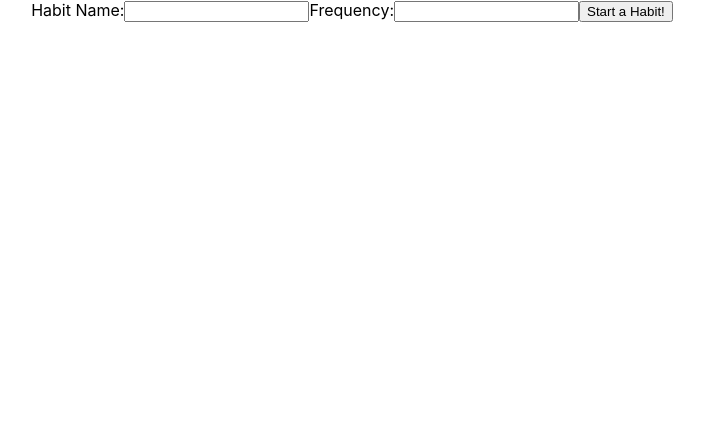
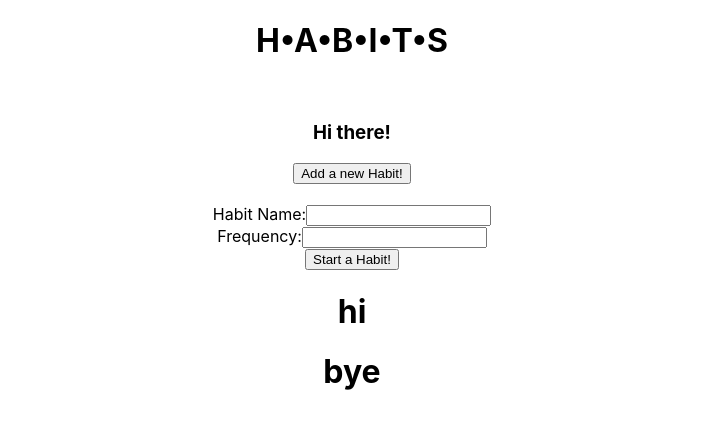
Before and after one commit to paaaarv/habits, a React (Create React App) app: page / in a window 1280 px wide. Shown: the top 428 px of the page, without its empty margins (288-992 px from the left). Built offline with nearby package versions, Linux system fonts and the light colour scheme.

Commit message:
added files for Good and Bad Habits

```diff
--- a/src/App.js
+++ b/src/App.js
@@ -1,12 +1,16 @@
 import React, { Component } from 'react';
 import './App.css';
 import HabitForm from './components/HabitForm.js'
-
+import Heading from './components/Heading.js'
+import GoodHabits from './components/GoodHabits'
+import BadHabits from './components/BadHabits'
 class App extends Component {
   render() {
     return (
       <div className="App">
+      <Heading/>
       <HabitForm/>
+      <GoodHabits/> <BadHabits/>
       </div>
     );
   }
--- /dev/null
+++ b/src/components/BadHabits.js
@@ -0,0 +1,14 @@
+import React from 'react';
+
+
+
+export default class BadHabits extends React.Component{
+
+
+
+  render(){
+    return(
+      <h1> bye </h1>
+    )
+  }
+}
--- a/src/components/Habits.js
+++ b/src/components/GoodHabits.js
@@ -2,23 +2,24 @@ import React from 'react';
 
 
   const Habit = (name) => {
+    return(
     <div>
-    <h2>{this.props.name} </h2> <br>
+    <h2>{this.props.name} </h2> <br/>
     <p> IDEAL: {this.props.frequency}/week </p>
     </div>
-
+  )
 
   }
 
 
-export default class Habits extends React.Component{
+export default class GoodHabits extends React.Component{
 
 
 
   render(){
     return(
       <div>
-        <Habit/>
+        <h1> hi </h1>
       </div>
 
     )
--- a/src/components/HabitForm.js
+++ b/src/components/HabitForm.js
@@ -38,11 +38,11 @@ export default class HabitForm extends React.Component{
           <label>
             Habit Name:
             <input id="title" name="title" type="text" onChange = {this.handleChange}/>
-          </label>
+          </label><br/>
           <label>
             Frequency:
             <input id="frequency" name="frequency" type="number" onChange = {this.handleChange}/>
-          </label>
+          </label><br/>
           <button type="submit">Start a Habit! </button>
         </div>
         </form>
--- /dev/null
+++ b/src/components/Heading.js
@@ -0,0 +1,20 @@
+import React from 'react';
+
+
+
+export default class Heading extends React.Component{
+
+  render(){
+    return(
+      <div>
+      <h1> H•A•B•I•T•S </h1><br/>
+      <h3> Hi there! </h3>
+      <button> Add a new Habit! </button> <br/> <br/>
+      </div>
+
+    )
+  }
+
+
+
+}
```
